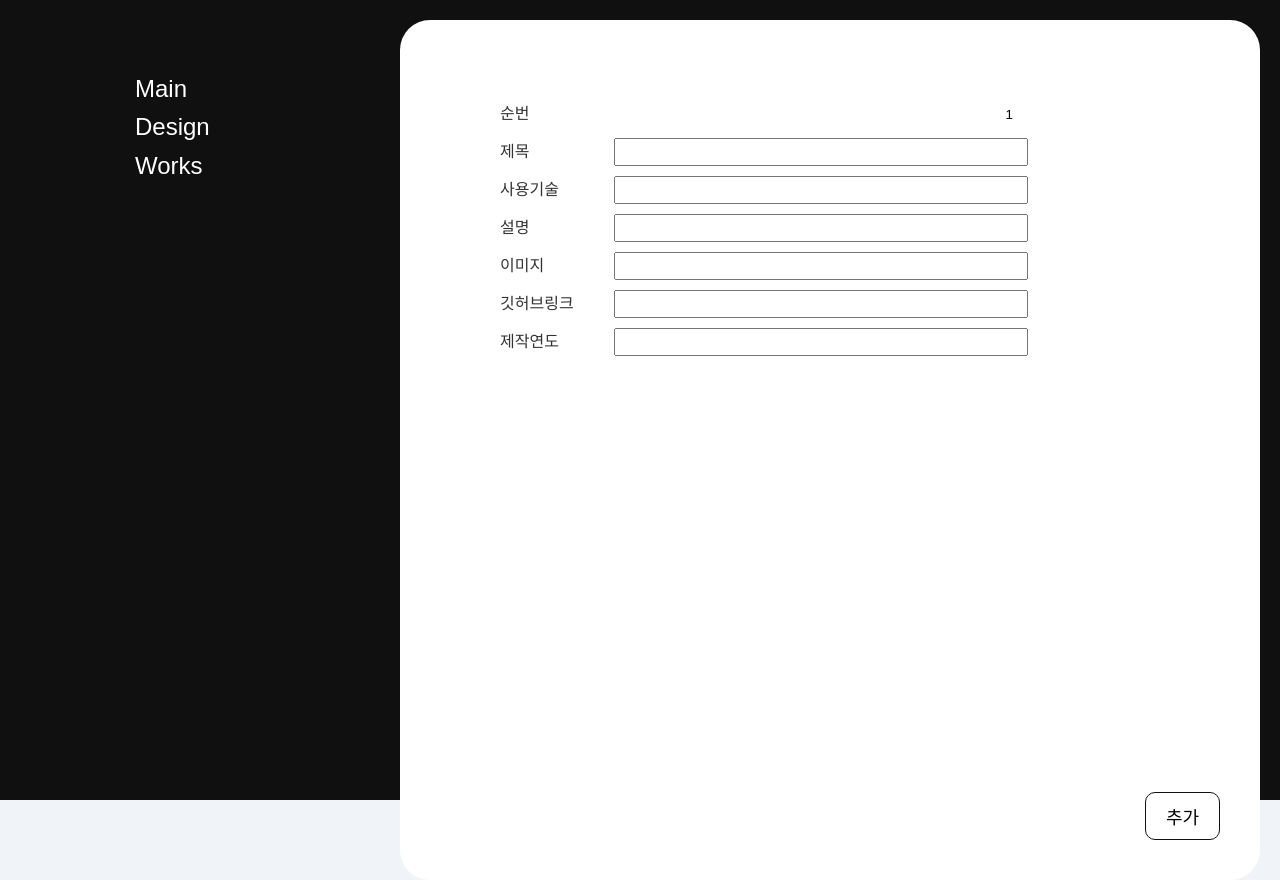
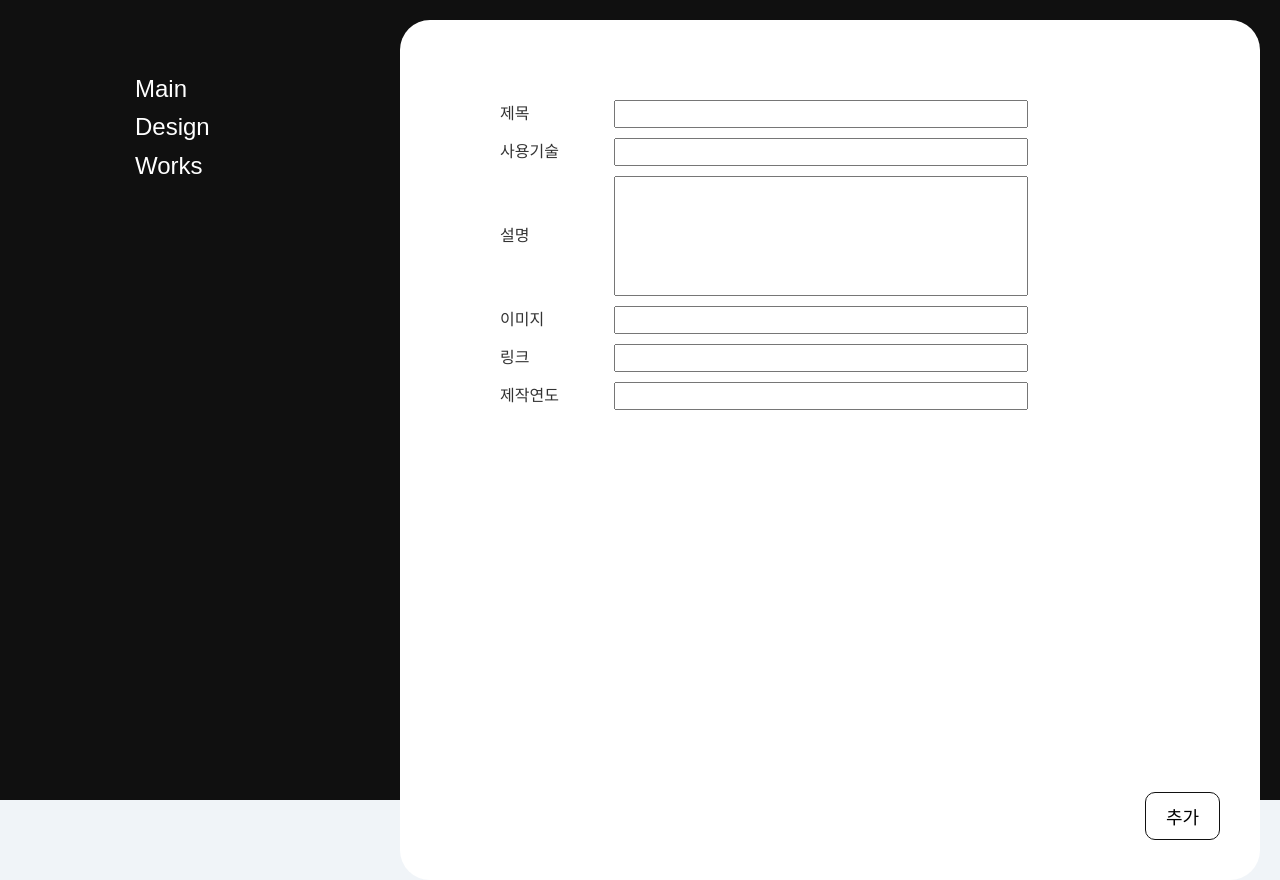
Before and after one commit to sunghoon1209/portfolio_react, a React (Vite) app: page /admin/works/add in a window 1280 px wide. Built offline with nearby package versions, Linux system fonts and the light colour scheme; no server answers; the database is empty; a web font is replaced by a local one.

Commit message:
추가기능

```diff
--- a/src/pages/AdminWorks.jsx
+++ b/src/pages/AdminWorks.jsx
@@ -51,6 +51,7 @@ const WorkList = () => {
       display: flex;
       flex-wrap: wrap;
       gap: 24px;
+      padding:20px 0;
     `
 
 
@@ -120,6 +121,12 @@ const StyleModifyButton = styled.button`
   border-radius: 5px;
 
 `
+const StyledTitle = styled.h3`
+  position: absolute;
+  left: 50%;
+  top: 50%;
+  transform: translate(-50%,-50%);
+`
 
 const handleDelete = async (docId) => {
   const confirmDelete = window.confirm('정말 삭제하시겠습니까?');
@@ -140,26 +147,20 @@ const navigate = useNavigate();
     return (
       <section>
         <h2>작업물 목록</h2>
-        <StyleSearchArea>
-          <StyledSearchInput placeholder="검색어를 입력해주세요."></StyledSearchInput>
-        </StyleSearchArea>
         <StyledButtonContainer>
           <StyledButtonAdd onClick={()=>{navigate('/admin/works/add')}}>추가</StyledButtonAdd>
-
         </StyledButtonContainer>
         <StyleCardContainer>
 
             {works.map(work => (
               <StyledCard key={work.id}>
                 <StyledWorksBtnCont>
-                  <StyleModifyButton>수정</StyleModifyButton>
                   <StyleDeleteButton onClick={() => handleDelete(work.id)}>삭제</StyleDeleteButton>
 
                 </StyledWorksBtnCont>
-                <h3>{work.name}</h3>
-                <p>{work.desc}</p>
-                <img src={work.imgSrc} alt={work.name} />
-                <a href={work.github} target="_blank" rel="noreferrer">GitHub</a>
+                <StyledTitle>{work.name}</StyledTitle>
+                {/* <p>{work.desc}</p>
+                <img src={work.imgSrc} alt={work.name} /> */}
               </StyledCard>
             ))}
         </StyleCardContainer>
--- a/src/pages/AdminWorksAdd.jsx
+++ b/src/pages/AdminWorksAdd.jsx
@@ -1,7 +1,8 @@
 import styled from "styled-components";
-import { collection, getDocs } from "firebase/firestore";
+import { collection, getDocs, addDoc } from "firebase/firestore";
 import { db } from "../firebase";
 import { useState, useEffect } from "react";
+import { useNavigate } from "react-router-dom";
 
 const StyledAdd = styled.section`
     background:#fff;
@@ -11,7 +12,7 @@ const StyledAdd = styled.section`
     flex-wrap: wrap;
     position: relative;
 `
-const StyledWrap = styled.div`
+const StyledWrap = styled.form`
     display: flex;
     flex-direction: column;
     width: 80%;
@@ -54,75 +55,85 @@ const StyledInput = styled.input`
     text-align: right;
 `
 
-const StyledIdxInput =styled.input`
-    outline: none;
-    height: 28px;
+
+const StyledTextArea = styled.textarea`
+    outline:none;
+    height: 120px;
     width: 80%;
     text-align: right;
-    border: none;
-    padding-right: 0;
-
+    resize: none;
+    padding:10px;
 `
 
 
 
 const AdminworksAdd = () =>{
+    const navigate = useNavigate();
+    const goBack = () => {
+        navigate(-1)
+    }
 
-    const [nextIdx, setNextIdx] = useState(0);
-    useEffect(() => {
-        const fetchNextIdx = async () => {
-            try {
-                // 'works' 컬렉션의 모든 문서를 가져옵니다.
-                const worksCollectionRef = collection(db, "works");
-                const data = await getDocs(worksCollectionRef);
-
-                // 문서의 총개수 + 1을 다음 순번으로 설정합니다.
-                setNextIdx(data.size + 1);
-            } catch (error) {
-                console.error("Error fetching document count: ", error);
-            }
-        };
-
-        fetchNextIdx();
-    }, []); // 빈 배열을 전달하여 컴포넌트가 처음 렌더링될 때 한 번만 실행되도록 설정
+    const [formData, setFormData] = useState({
+        title: "",
+        skills: "",
+        desc: "",
+        image: "",
+        link:"",
+        github: "",
+        year: ""
+    });
 
 
+    const handleChange = (e) => {
+        const { name, value } = e.target;
+        setFormData(prev => ({ ...prev, [name]: value }));
+    };
 
+    // 추가 버튼 클릭시 데이터 저장 함수
+    const handleAdd = async () =>{
+        try{
+            const docRef = await addDoc(collection(db, "works"), {
+                ...formData
+            });
+            alert("저장되었습니다!");
+            goBack();
+        } catch(e){
+            console.error("Error adding document: ", e);
+            alert("저장 중 오류가 발생했습니다.");
+        }
+    }
 
     return(
         <StyledAdd>
             <StyledWrap>
-                <StyledLabel>
-                    <StyledSpan>순번</StyledSpan>
-                    <StyledIdxInput type="number" readOnly value={nextIdx || ""} />
-                </StyledLabel>
+
                 <StyledLabel>
                     <StyledSpan>제목</StyledSpan>
-                    <StyledInput type="text" />
+                    <StyledInput type="text" name="name" onChange={handleChange} />
                 </StyledLabel>
                 <StyledLabel>
                     <StyledSpan>사용기술</StyledSpan>
-                    <StyledInput type="text" />
+                    <StyledInput type="text" name="skills" onChange={handleChange} />
                 </StyledLabel>
                 <StyledLabel>
                     <StyledSpan>설명</StyledSpan>
-                    <StyledInput type="text" />
+                    <StyledTextArea type="text" name="desc" onChange={handleChange} />
                 </StyledLabel>
                 <StyledLabel>
                     <StyledSpan>이미지</StyledSpan>
-                    <StyledInput type="text" />
+                    <StyledInput type="text" name="image" onChange={handleChange} />
                 </StyledLabel>
                 <StyledLabel>
-                    <StyledSpan>깃허브링크</StyledSpan>
-                    <StyledInput type="text" />
+                    <StyledSpan>링크</StyledSpan>
+                    <StyledInput type="text" name="link" onChange={handleChange} />
                 </StyledLabel>
                 <StyledLabel>
                     <StyledSpan>제작연도</StyledSpan>
-                    <StyledInput type="text" />
+                    <StyledInput type="number" name="year" onChange={handleChange} />
                 </StyledLabel>
 
             </StyledWrap>
-            <StyledAddButton>추가</StyledAddButton>
+            <StyledAddButton type="button" onClick={handleAdd}>추가</StyledAddButton>
         </StyledAdd>
     )
 
```
Also changed, not shown: src/pages/AdminWorksModify.jsx (added).
